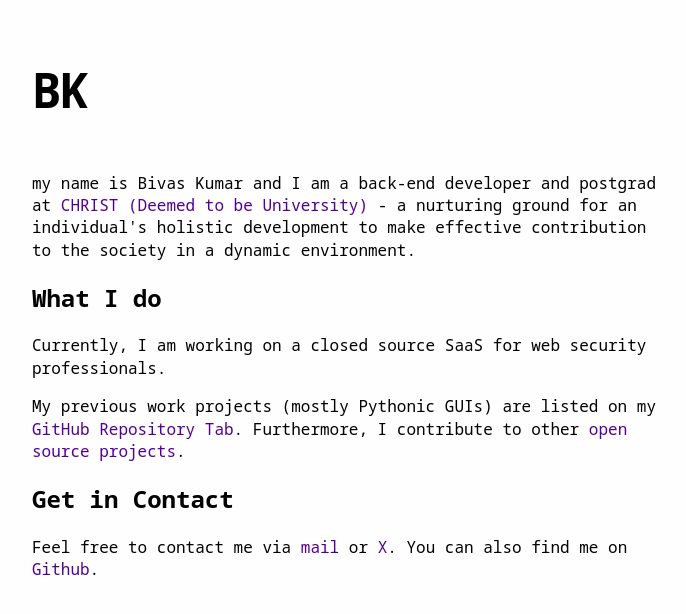
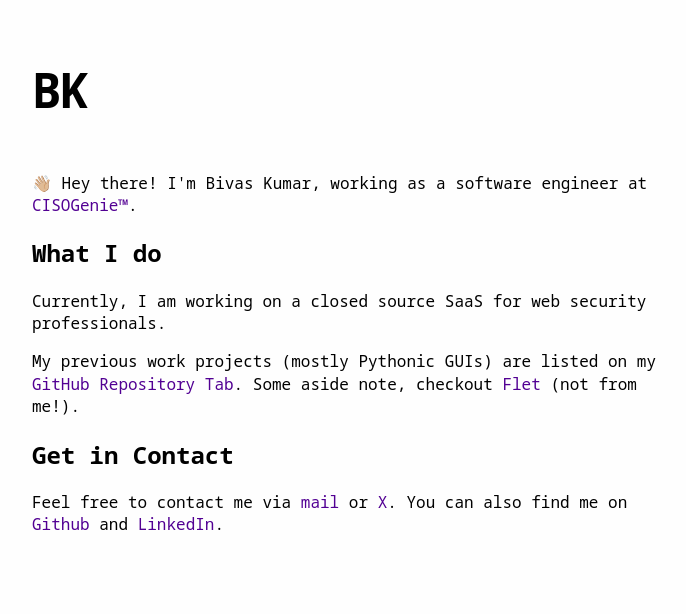
Before and after one commit to thetrotfreak/thetrotfreak.github.io, a React (Vite) app: page / in a window 1280 px wide. Shown: the top 614 px of the page, without its empty margins (288-974 px from the left). Built offline with nearby package versions, Linux system fonts and the light colour scheme.

Commit message:
refactor: reflect what I'm currently (#1)
* refactor(intro): reflect what I'm currently

* feat(contact): add linkedin uri

* feat: share some 💖 to Flet

```diff
--- a/src/components/Contact.jsx
+++ b/src/components/Contact.jsx
@@ -8,7 +8,8 @@ export default function Contact() {
         Feel free to contact me via{" "}
         <a href="mailto:thetrotfreak@yahoo.com">mail</a> or{" "}
         <a href="https://x.com/thetrotfreak">X</a>. You can also find me on{" "}
-        <a href="https://github.com/thetrotfreak">Github</a>.
+        <a href="https://github.com/thetrotfreak">Github</a> and {" "}
+        <a href="https://www.linkedin.com/in/bivas-k-26843b1ba/">LinkedIn</a>.
       </p>
     </>
   );
--- a/src/components/Introduction.jsx
+++ b/src/components/Introduction.jsx
@@ -1,13 +1,9 @@
 import React from "react";
 
-// TODO imporve intro/bio
 export default function Introduction() {
   return (
     <p>
-      my name is Bivas Kumar and I am a back-end developer and postgrad at{" "}
-      <a href="https://christuniversity.in">CHRIST (Deemed to be University)</a>{" "}
-      - a nurturing ground for an individual's holistic development to make
-      effective contribution to the society in a dynamic environment.
+      👋🏼 Hey there! I'm Bivas Kumar, working as a software engineer at <a href="https://www.cisogenie.com/">CISOGenie™</a>.
     </p>
   );
 }
--- a/src/components/WhatIDo.jsx
+++ b/src/components/WhatIDo.jsx
@@ -11,8 +11,7 @@ export default function WhatIDo() {
       <p>
         My previous work projects (mostly Pythonic GUIs) are listed on my{" "}
         <a href="https://github.com/thetrotfreak">GitHub Repository Tab</a>.
-        Furthermore, I contribute to other{" "}
-        <a href="https://github.com/flet-dev/flet">open source projects</a>.
+        Some aside note, checkout <a href="https://github.com/flet-dev/flet">Flet</a> (not from me!).
       </p>
     </>
   );
```
